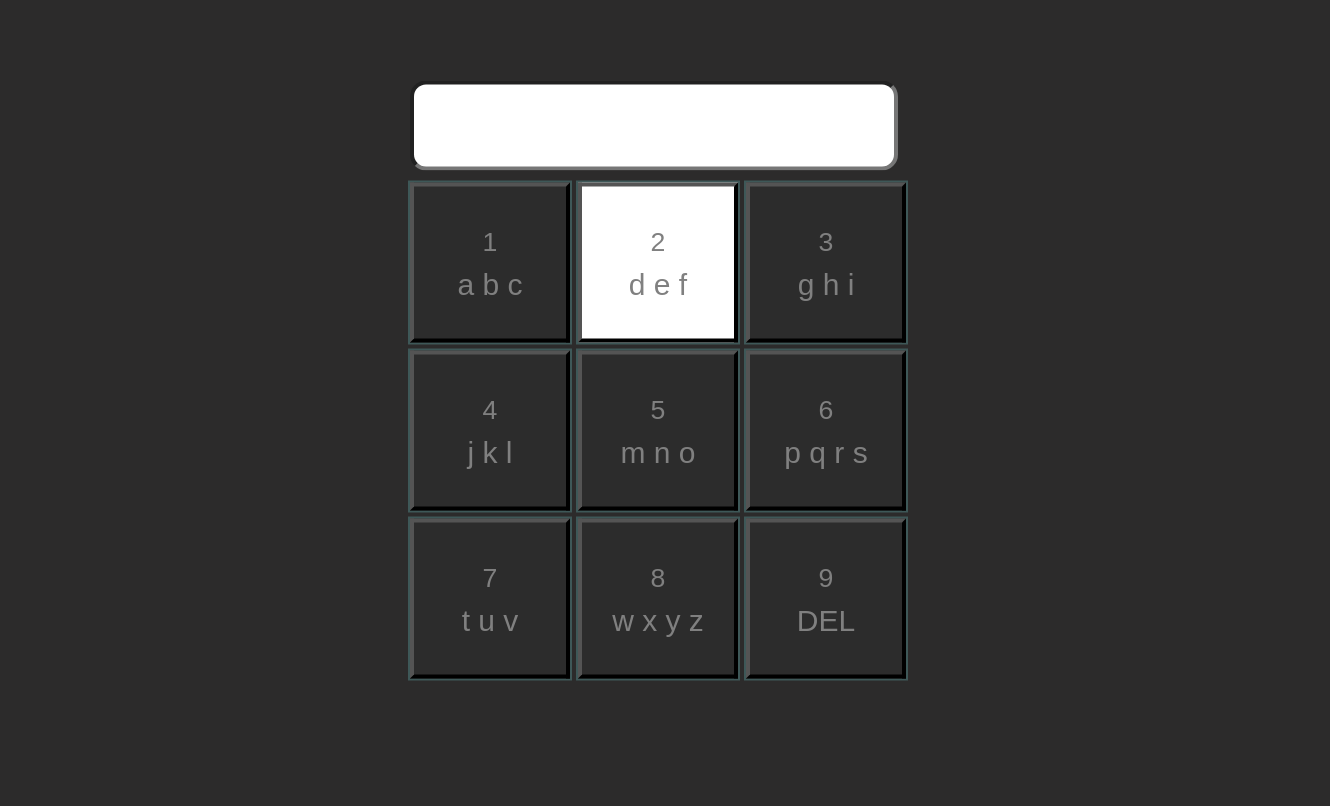
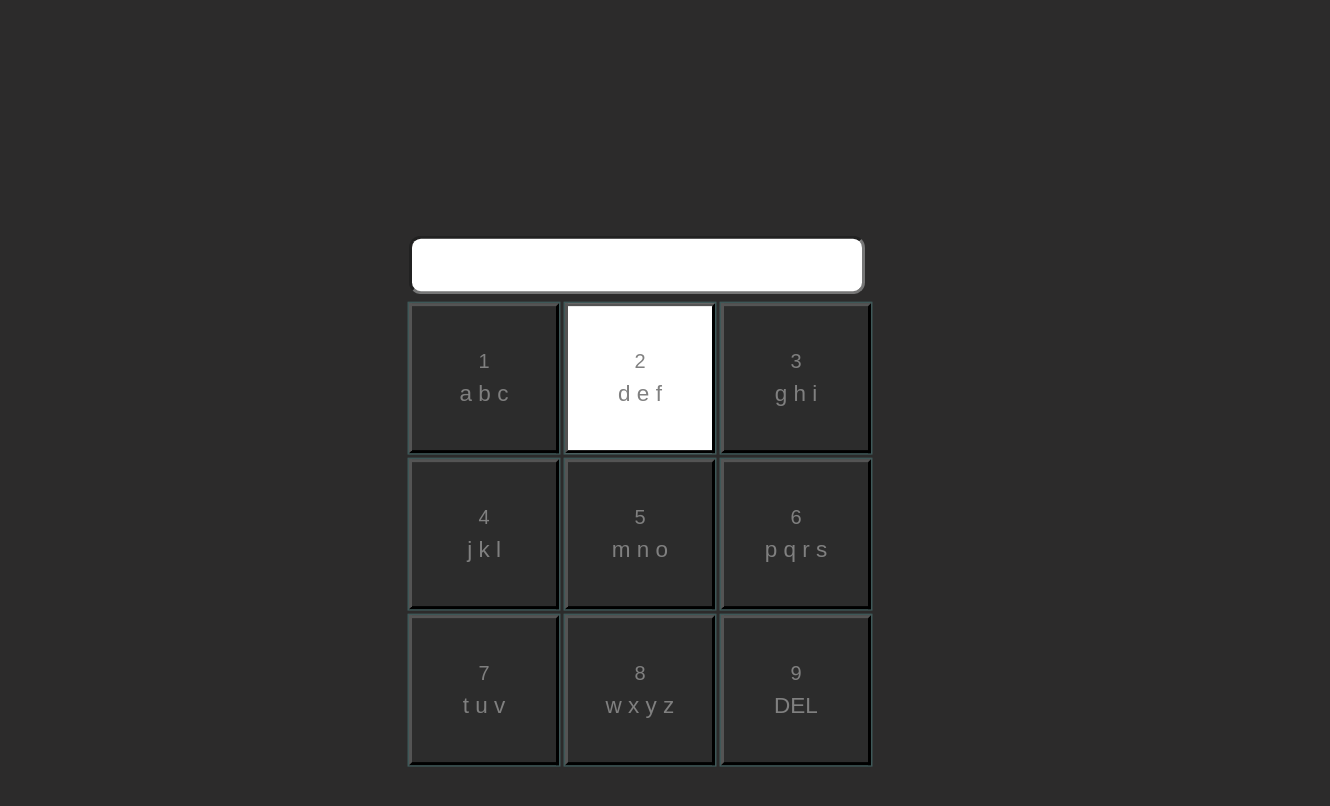
Before and after one commit to UBCMint/BCI-T9-Grid, a React (Vite) app in the folder gui/: page / in a window 1280 px wide. Shown: the top 806 px of the page, 1330 px wide, since content can reach past the window. Built offline with nearby package versions, Linux system fonts and the light colour scheme.

Commit message:
Update App.css
Changed button size and centered stuff

```diff
--- a/gui/src/App.css
+++ b/gui/src/App.css
@@ -1,8 +1,8 @@
 /*DISPLAY STUFF-----------------------------------------------------*/
 #textbox {
-  width: 224px;
+  width: 290px;
   height: 25px;
-  padding: 8px 8px;
+  padding: 5px;
   border-radius: 8px;
 }
 
@@ -14,8 +14,8 @@
 #grid button{
   background-color: rgb(44, 44, 44);
   color: grey;
-  height: 80px;
-  width: 80px;
+  height: 100px;
+  width: 100px;
 }
 
 #grid button span{
@@ -36,14 +36,17 @@
 
 /*BODY STUFF---------------------------------------------------------*/
 body {
-margin: auto;
-width: 240px;
-padding: 225px;
-background-color: rgb(44, 43, 43);
-font-family: 'Lexend Deca', sans-serif;
-transform: scale(2);
+  margin: auto;
+  width: 240px;
+  padding: 20px;
+  background-color: rgb(44, 43, 43);
+  font-family: 'Lexend Deca', sans-serif;
+  transform: scale(1.5);
+  display: flex;
+  justify-content: center;
+  align-items: center;
 }
 
 #grid {
-
+  margin-top: 75%;
 }
```
